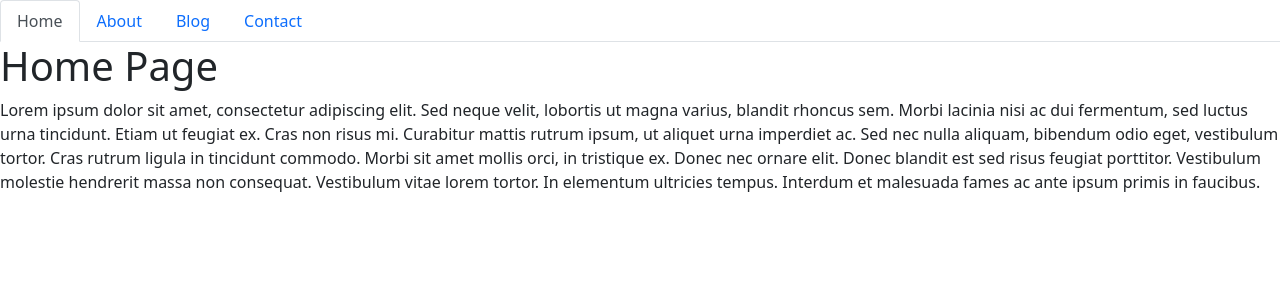
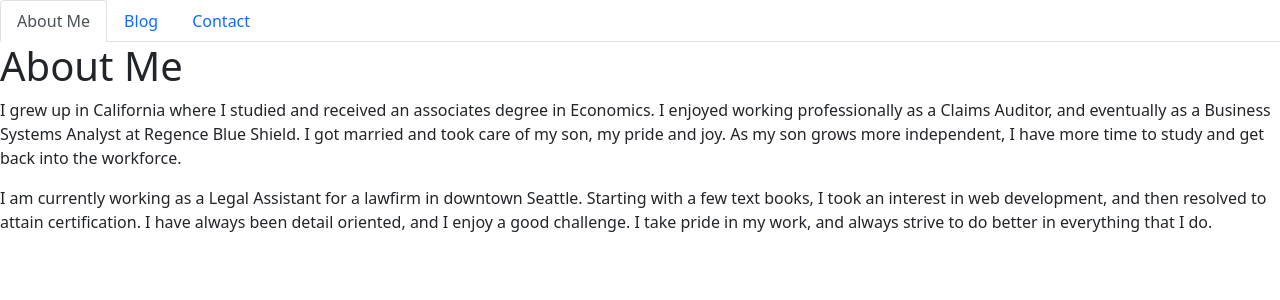
Before and after one commit to Donnastjames/React-Portfolio, a React (Create React App) app: page / in a window 1280 px wide. Shown: the top 300 px of the page. Built offline with nearby package versions, Linux system fonts and the light colour scheme.

Commit message:
Removed references to the Home tab and updated the AboutMe page.  Added styles folder/Header.css

```diff
--- a/src/components/NavTabs.js
+++ b/src/components/NavTabs.js
@@ -7,23 +7,12 @@ function NavTabs({ currentPage, handlePageChange }) {
     <ul className="nav nav-tabs">
       <li className="nav-item">
         <a
-          href="#home"
-          onClick={() => handlePageChange('Home')}
-          // This is a conditional (ternary) operator that checks to see if the current page is "Home"
-          // If it is, we set the current page to 'nav-link-active', otherwise we set it to 'nav-link'
-          className={currentPage === 'Home' ? 'nav-link active' : 'nav-link'}
+          href="#aboutMe"
+          onClick={() => handlePageChange('AboutMe')}
+          // Check to see if the currentPage is `About`, and if so we use the active link class from bootstrap. Otherwise, we set it to a normal nav-link
+          className={currentPage === 'AboutMe' ? 'nav-link active' : 'nav-link'}
         >
-          Home
-        </a>
-      </li>
-      <li className="nav-item">
-        <a
-          href="#about"
-          onClick={() => handlePageChange('About')}
-          // Check to see if the currentPage is `About`, and if so we use the active link class from bootstrap. Otherwise, we set it to a normal nav-link
-          className={currentPage === 'About' ? 'nav-link active' : 'nav-link'}
-        >
-          About
+          About Me
         </a>
       </li>
       <li className="nav-item">
--- a/src/components/PortfolioContainer.js
+++ b/src/components/PortfolioContainer.js
@@ -1,20 +1,16 @@
 import React, { useState } from 'react';
 import NavTabs from './NavTabs';
-import Home from './pages/Home';
-import About from './pages/About';
+import AboutMe from './pages/AboutMe';
 import Blog from './pages/Blog';
 import Contact from './pages/Contact';
 
 export default function PortfolioContainer() {
-  const [currentPage, setCurrentPage] = useState('Home');
+  const [currentPage, setCurrentPage] = useState('AboutMe');
 
   // This method is checking to see what the value of `currentPage` is. Depending on the value of currentPage, we return the corresponding component to render.
   const renderPage = () => {
-    if (currentPage === 'Home') {
-      return <Home />;
-    }
-    if (currentPage === 'About') {
-      return <About />;
+    if (currentPage === 'AboutMe') {
+      return <AboutMe />;
     }
     if (currentPage === 'Blog') {
       return <Blog />;
--- a/src/components/pages/About.js
+++ /dev/null
@@ -1,17 +0,0 @@
-import React from 'react';
-
-export default function About() {
-  return (
-    <div>
-      <h1>About Page</h1>
-      <p>
-        Nunc pharetra finibus est at efficitur. Praesent sed congue diam.
-        Integer gravida dui mauris, ut interdum nunc egestas sed. Aenean sed
-        mollis diam. Nunc aliquet risus ac finibus porta. Nam quis arcu non
-        lectus tincidunt fermentum. Suspendisse aliquet orci porta quam semper
-        imperdiet. Praesent euismod mi justo, faucibus scelerisque risus cursus
-        in. Sed rhoncus mollis diam, sit amet facilisis lectus blandit at.
-      </p>
-    </div>
-  );
-}
--- /dev/null
+++ b/src/components/pages/AboutMe.js
@@ -0,0 +1,15 @@
+import React from 'react';
+
+export default function AboutMe() {
+  return (
+    <div>
+      <h1>About Me</h1>
+      <p>
+        I grew up in California where I studied and received an associates degree in Economics.  I enjoyed working professionally as a Claims Auditor, and eventually as a Business Systems Analyst at Regence Blue Shield.  I got married and took care of my son, my pride and joy.  As my son grows more independent, I have more time to study and get back into the workforce.
+      </p>
+      <p>
+        I am currently working as a Legal Assistant for a lawfirm in downtown Seattle.  Starting with a few text books, I took an interest in web development, and then resolved to attain certification. I have always been detail oriented, and I enjoy a good challenge.  I take pride in my work, and always strive to do better in everything that I do.
+      </p>
+    </div>
+  );
+}
--- a/src/components/pages/Home.js
+++ /dev/null
@@ -1,21 +0,0 @@
-import React from 'react';
-
-export default function Home() {
-  return (
-    <div>
-      <h1>Home Page</h1>
-      <p>
-        Lorem ipsum dolor sit amet, consectetur adipiscing elit. Sed neque
-        velit, lobortis ut magna varius, blandit rhoncus sem. Morbi lacinia nisi
-        ac dui fermentum, sed luctus urna tincidunt. Etiam ut feugiat ex. Cras
-        non risus mi. Curabitur mattis rutrum ipsum, ut aliquet urna imperdiet
-        ac. Sed nec nulla aliquam, bibendum odio eget, vestibulum tortor. Cras
-        rutrum ligula in tincidunt commodo. Morbi sit amet mollis orci, in
-        tristique ex. Donec nec ornare elit. Donec blandit est sed risus feugiat
-        porttitor. Vestibulum molestie hendrerit massa non consequat. Vestibulum
-        vitae lorem tortor. In elementum ultricies tempus. Interdum et malesuada
-        fames ac ante ipsum primis in faucibus.
-      </p>
-    </div>
-  );
-}
```
Also changed, not shown: src/styles/Header.css (added).
